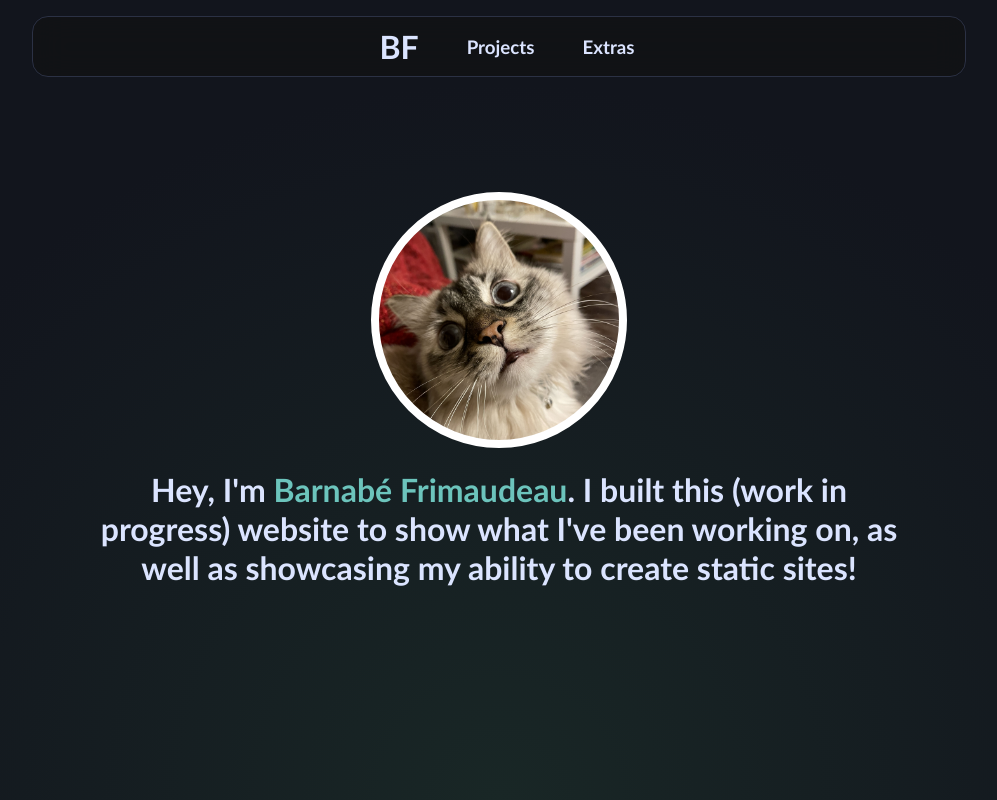
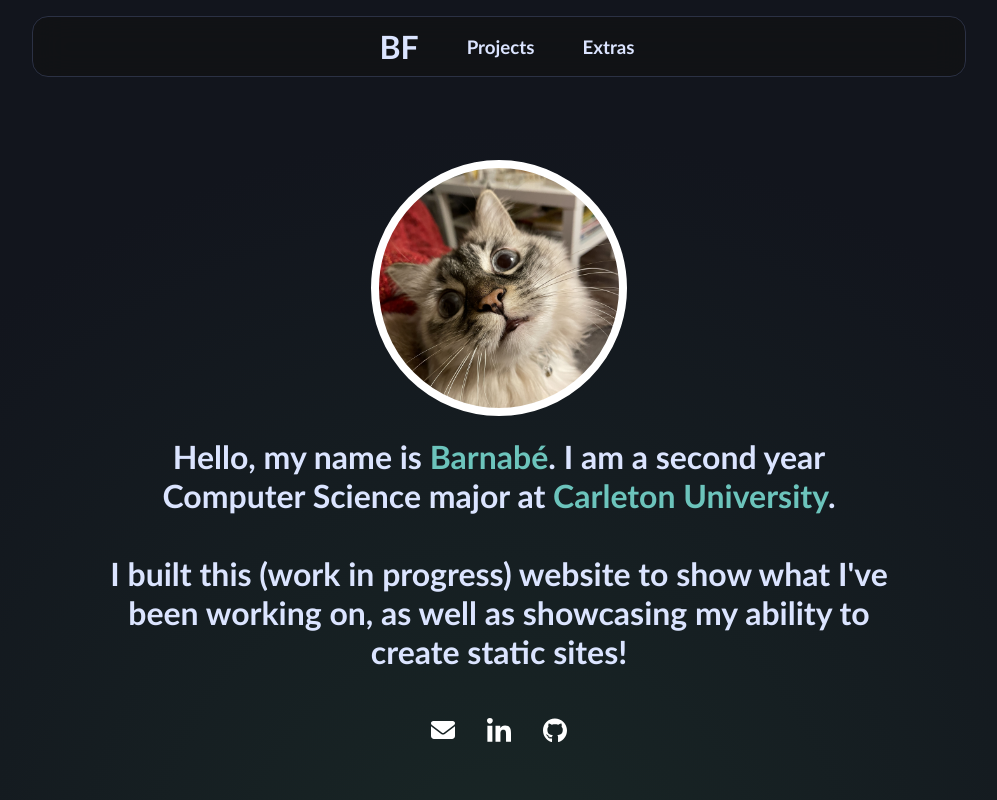
Before and after one commit to bfrim/portfolio-website, a plain HTML site: page index.html in a window 1280 px wide. Shown: the top 800 px of the page, without its empty margins (141-1138 px from the left). Drawn offline with Linux system fonts and the light colour scheme.

Commit message:
Update landing page

```diff
--- a/index.html
+++ b/index.html
@@ -24,7 +24,19 @@
     <div class="cover" id="home">
         <div class="inner-cover">
             <div class="main-image"></div>
-            <h1>Hey, I'm <span class="emphasis">Barnabé Frimaudeau</span>. I built this (work in progress) website to show what I've been working on, as well as showcasing my ability to create static sites!</h1>
+            <h1>Hello, my name is <span class="emphasis">Barnabé</span>. I am a second year Computer Science major at <span class="emphasis">Carleton University</span>.<br><br>I built this (work in progress) website to show what I've been working on, as well as showcasing my ability to create static sites!</h1>
+
+            <div class="links">
+                <a href="mailto:frimaudeaub@gmail.com">
+                    <img src="./images/icons/envelope-solid.svg" alt="My Email">
+                </a>
+                <a target="_blank" href="https://www.linkedin.com/in/barnabefrim/">
+                    <img src="./images/icons/linkedin-in.svg" alt="My LinkedIn">
+                </a>
+                <a target="_blank" href="https://github.com/bfrim">
+                    <img src="./images/icons/github.svg" alt="My GitHub">
+                </a>
+            </div>
         </div>
     </div>
 
--- a/styles.css
+++ b/styles.css
@@ -154,6 +154,23 @@ header h1{
     margin-top: 0;
 } */
 
+
+.links {
+    /* background-color: hotpink; */
+    width: 100%;
+    height: 3vh;
+    display: flex;
+    align-items: center;
+    justify-content: center;
+    margin-top: 25px;
+}
+.links a {
+    width: 3vh;
+    height: 3vh;
+    margin: 2vh;
+    filter: invert(100%) sepia(0%) saturate(7500%) hue-rotate(0deg) brightness(100%) contrast(100%);
+}
+
 .inner-cover {
     display: flex;
     flex-direction: column;
```
Also changed, not shown: images/icons/envelope-solid.svg (added), images/icons/github.svg (added), images/icons/linkedin-in.svg (added).
